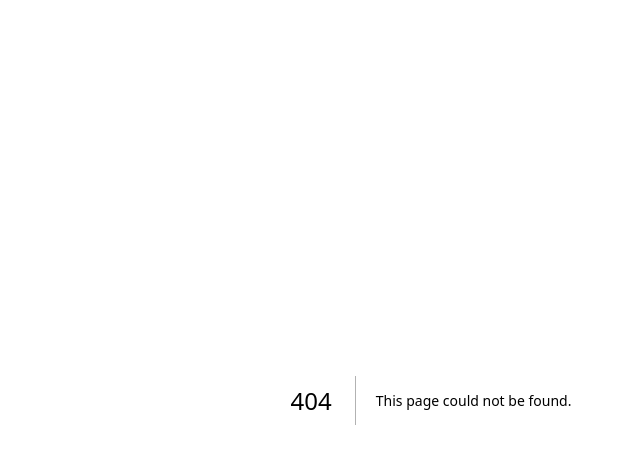
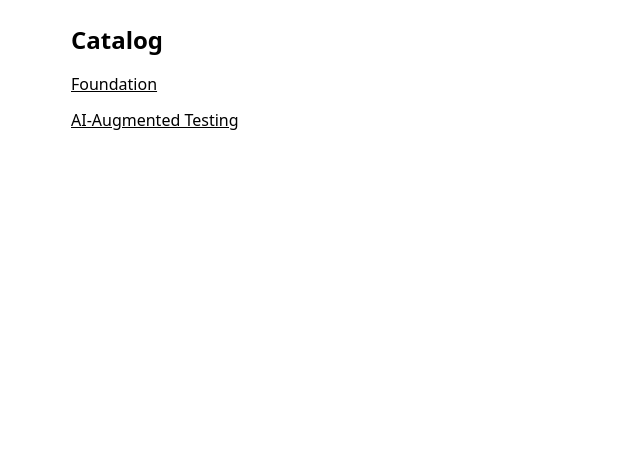
Before and after one commit to grvermeulen/AI-from-0-to-hero, a Next.js app in the folder apps/web/: page /catalog in a window 1280 px wide. Before the commit this address had no page. Shown: the top 464 px of the page, without its empty margins (209-849 px from the left). Built offline with nearby package versions, Linux system fonts and the light colour scheme.

Commit message:
feat(ui): Step 6 skeleton pages (Catalog, Module, Lesson, Profile) and home links

```diff
--- /dev/null
+++ b/apps/web/src/app/(public)/catalog/page.tsx
@@ -0,0 +1,20 @@
+import Link from 'next/link';
+
+export default function CatalogPage() {
+  const tracks = [
+    { slug: 'foundation', name: 'Foundation' },
+    { slug: 'ai-augmented', name: 'AI‑Augmented Testing' },
+  ];
+  return (
+    <main className="max-w-3xl mx-auto p-6">
+      <h1 className="text-2xl font-bold">Catalog</h1>
+      <ul className="mt-4 grid gap-3">
+        {tracks.map((t) => (
+          <li key={t.slug}>
+            <Link className="underline" href={`/module/${t.slug}`}>{t.name}</Link>
+          </li>
+        ))}
+      </ul>
+    </main>
+  );
+}
--- /dev/null
+++ b/apps/web/src/app/(public)/lesson/[slug]/page.tsx
@@ -0,0 +1,11 @@
+type Params = { params: { slug: string } };
+
+export default async function LessonPage({ params }: Params) {
+  const { slug } = params;
+  return (
+    <main className="max-w-3xl mx-auto p-6">
+      <h1 className="text-2xl font-bold">Lesson: {slug}</h1>
+      <article className="prose mt-4">Lesson content placeholder.</article>
+    </main>
+  );
+}
--- /dev/null
+++ b/apps/web/src/app/(public)/module/[slug]/page.tsx
@@ -0,0 +1,11 @@
+type Params = { params: { slug: string } };
+
+export default async function ModulePage({ params }: Params) {
+  const { slug } = params;
+  return (
+    <main className="max-w-3xl mx-auto p-6">
+      <h1 className="text-2xl font-bold">Module: {slug}</h1>
+      <p className="mt-2">Lessons and labs will appear here.</p>
+    </main>
+  );
+}
--- a/apps/web/src/app/(public)/page.tsx
+++ b/apps/web/src/app/(public)/page.tsx
@@ -6,6 +6,10 @@ export default function HomePage() {
         <p className="mt-4 text-muted-foreground">
           Gamified online training to upskill testers into AI‑assisted Quality Engineers.
         </p>
+        <nav className="mt-8 grid gap-2 justify-center">
+          <a className="underline" href="/catalog">Browse tracks</a>
+          <a className="underline" href="/profile">My profile</a>
+        </nav>
       </div>
     </main>
   );
--- /dev/null
+++ b/apps/web/src/app/(public)/profile/page.tsx
@@ -0,0 +1,8 @@
+export default function ProfilePage() {
+  return (
+    <main className="max-w-3xl mx-auto p-6">
+      <h1 className="text-2xl font-bold">My Profile</h1>
+      <p className="mt-2">XP, badges, and streaks will appear here.</p>
+    </main>
+  );
+}
```
Also changed, not shown: 2 other files (tests, documents, lock files or other folders).
